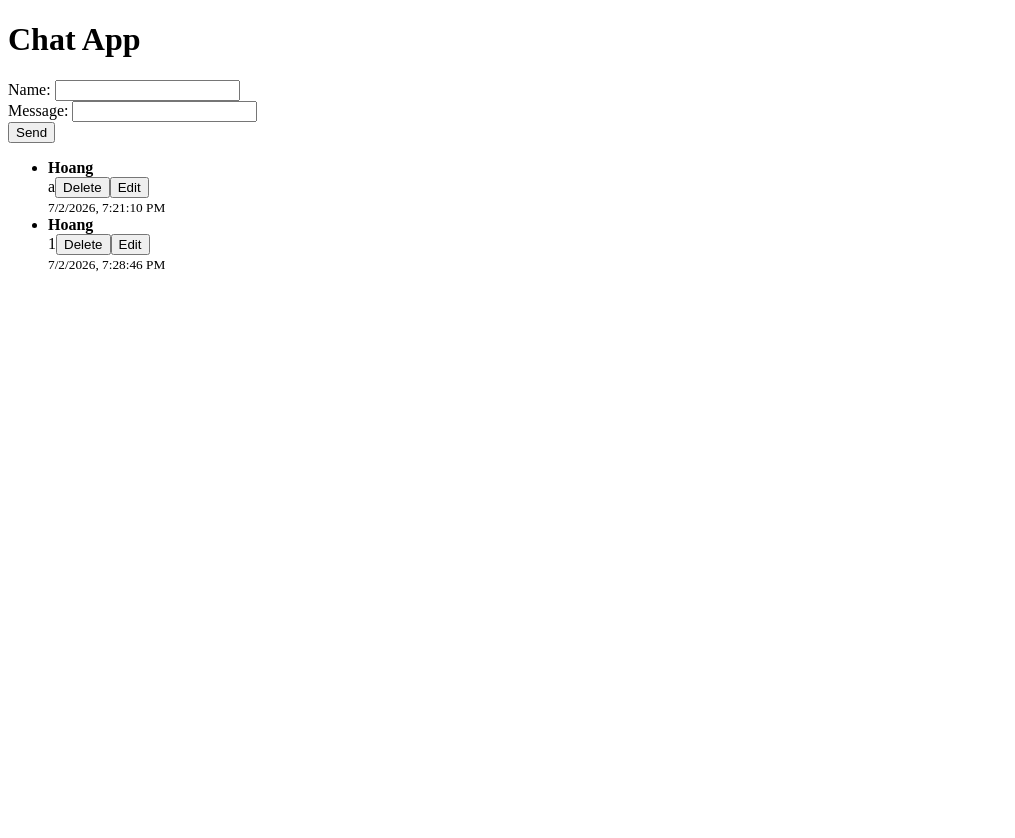
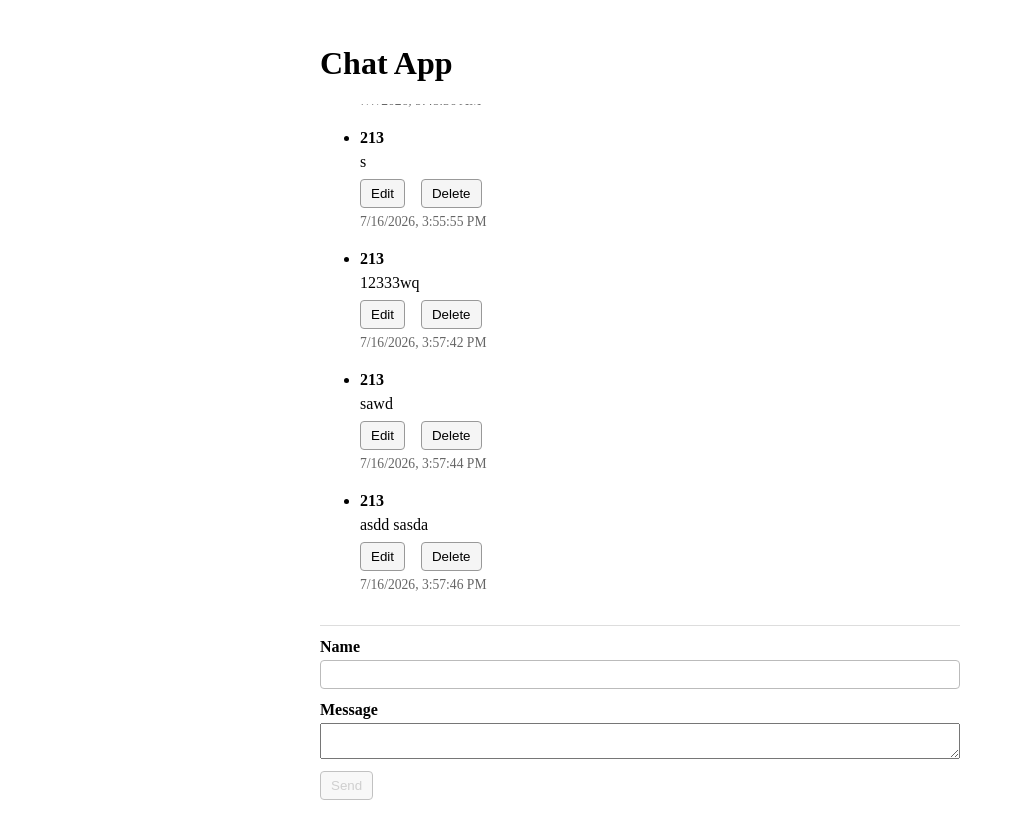
Before and after one commit to hoanglhh/chat_app_project, a React (Vite) app in the folder my-chat-frontend/: page / in a window 1280 px wide. Shown: the top 838 px of the page, without its empty margins (0-1015 px from the left). Before the commit the page ends 800 px from the top, so only its background shows below. Built offline with nearby package versions, Linux system fonts and the light colour scheme; data requests are answered from the project's data file.

Commit message:
Enhance message editing and form submission
- Allow messages to be edited inline
- Support Enter to send and Shift+Enter for newlines
- Disable sending when content is empty or already sending
- Show feedback while saving and sending
- Improve chat layout and readability

```diff
--- a/my-chat-frontend/components/Message.jsx
+++ b/my-chat-frontend/components/Message.jsx
@@ -1,15 +1,59 @@
-const Message = ({ message, handleDelete, handleEdit }) => {
+import { useState } from "react"
+
+const Message = ({ message, handleDelete, handleEdit, saving }) => {
+  const [isEditing, setIsEditing] = useState(false)
+  const [editedContent, setEditedContent] = useState(message.content)
 
   return (
-    <li>
+    <li className="message">
       <strong>{message.name}</strong>
-      <br />
-      {message.content}
-      <button onClick={() => handleDelete(message.id)}>
-        Delete</button>
-      <button onClick={() => handleEdit(message.id)}>Edit</button>
-      <br />
-      <small>{new Date(message.createdAt).toLocaleString()}</small>
+      {isEditing ? (
+        <div className="message-body">
+          <input
+            value={editedContent}
+            onChange={(event) => setEditedContent(event.target.value)}
+          />
+          <div className="message-actions">
+            <button onClick={() => {
+              if (editedContent.trim() === '') {
+                return
+              }
+
+              handleEdit(message.id, editedContent).then(() => {
+              setIsEditing(false)
+              })
+            }}
+              disabled={saving}>
+              {saving ? 'Saving...' : 'Save'}
+            </button>
+
+            <button onClick={() => {
+              setIsEditing(false)
+              setEditedContent(message.content)
+            }}>
+              Cancel
+            </button>
+          </div>
+        </div>
+      ) : (
+      <div className="message-body">
+        <p>{message.content}</p>
+
+        <div className="message-actions">
+          <button onClick={() => {
+            setIsEditing(true)
+            setEditedContent(message.content)
+          }}>
+            Edit
+          </button>
+
+          <button onClick={() => handleDelete(message.id)}>
+            Delete
+          </button>
+        </div>
+      </div>
+      )}
+      <small className="message-time">{new Date(message.createdAt).toLocaleString()}</small>
     </li>
   )
 }
--- a/my-chat-frontend/components/MessageForm.jsx
+++ b/my-chat-frontend/components/MessageForm.jsx
@@ -1,20 +1,37 @@
-const MessageForm = ({ name, content, addMessage, handleContentChange, handleNameChange }) => {
+const MessageForm = ({ name, content, addMessage, handleContentChange, handleNameChange, sending }) => {
+  const cannotSend = sending || content.trim() === ''
+
+  const handleKeyDown = (event) => {
+    if (event.key === 'Enter' && !event.shiftKey) {
+      event.preventDefault()
+      if (content.trim() === '' || sending) {
+        return
+      }
+      event.currentTarget.form.requestSubmit()
+    }
+  }
 
   return (
     <form onSubmit={addMessage}>
-      <div>
-        Name: <input
+      <div className="form-row">
+        <label htmlFor="name">Name</label>
+        <input
         value={name}
         onChange={handleNameChange}
         />
       </div>
-      <div>
-        Message: <input
+
+      <div className="form-row">
+        <label htmlFor="content">Message</label>
+        <textarea
         value={content}
         onChange={handleContentChange}
+        onKeyDown={handleKeyDown}
         />
       </div>
-      <button type="submit">Send</button>
+      <button type="submit" disabled={cannotSend}>
+        {sending ? 'Sending...' : 'Send'}
+      </button>
     </form>
   )
 }
--- a/my-chat-frontend/components/MessageList.jsx
+++ b/my-chat-frontend/components/MessageList.jsx
@@ -1,11 +1,11 @@
 import Message from "./Message"
 
-const MessageList = ({ messages, handleDelete, handleEdit }) => {
+const MessageList = ({ messages, handleDelete, handleEdit, saving }) => {
   return (
     <ul>
       {messages.map((message) => (
         <Message key={message.id} message={message} handleDelete={handleDelete}
-        handleEdit={handleEdit}/>
+        handleEdit={handleEdit} saving={saving}/>
       ))}
     </ul>
   )
--- a/my-chat-frontend/db.json
+++ b/my-chat-frontend/db.json
@@ -1,18 +1,34 @@
 {
   "messages": [
     {
-      "name": "Hoang",
-      "content": "a",
-      "room": "study",
-      "createdAt": "2026-07-02T19:21:10.815Z",
-      "id": 3
+      "name": "A",
+      "content": "A",
+      "createdAt": "2026-07-07T09:48:36.465Z",
+      "id": 8
     },
     {
-      "name": "Hoang",
-      "content": "1",
-      "room": "study",
-      "createdAt": "2026-07-02T19:28:46.340Z",
-      "id": 6
+      "name": "213",
+      "content": "s",
+      "createdAt": "2026-07-16T15:55:55.611Z",
+      "id": 9
+    },
+    {
+      "name": "213",
+      "content": "12333wq",
+      "createdAt": "2026-07-16T15:57:42.635Z",
+      "id": 10
+    },
+    {
+      "name": "213",
+      "content": "sawd",
+      "createdAt": "2026-07-16T15:57:44.031Z",
+      "id": 11
+    },
+    {
+      "name": "213",
+      "content": "asdd\nsasda",
+      "createdAt": "2026-07-16T15:57:46.613Z",
+      "id": 12
     }
   ]
 }
--- a/my-chat-frontend/src/App.jsx
+++ b/my-chat-frontend/src/App.jsx
@@ -1,4 +1,4 @@
-import { useState, useEffect } from "react"
+import { useState, useEffect, useRef } from "react"
 import MessageForm from "../components/MessageForm"
 import MessageList from "../components/MessageList"
 import messageService from '../services/messages'
@@ -6,13 +6,47 @@ import Notification from '../components/Notification'
 
 const App = () => {
   const [messages, setMessages] = useState([])
-  const [name, setName] = useState('')
   const [content, setContent] = useState('')
   const [notification, setNotification] = useState({ message: null })
+  const [loading, setLoading] = useState(true)
+  const [sending, setSending] = useState(false)
+  const [saving, setSaving] = useState(false)
+  const [name, setName] = useState(() => {
+    return window.localStorage.getItem('chatName') || ''
+  })
+  const messageEndRef = useRef(null)
+
+  const showNotification = (message) => {
+    setNotification({ message })
+
+    setTimeout(() => {
+      setNotification({ message: null })
+    }, 5000)
+  }
 
   useEffect(() => {
-    messageService.getAll().then(initialMessages => setMessages(initialMessages))
-  }, [])
+    messageEndRef.current?.scrollIntoView({ behavior: 'smooth' })
+  }, [messages])
+
+  useEffect(() => {
+
+    messageService.getAll()
+    .then(initialMessages => {
+      setMessages(initialMessages)
+  })
+    .catch(() => {
+      showNotification('Failed to load messages')
+    })
+    .finally(() => {
+      setLoading(false)
+    })
+}, [])
+
+  useEffect(() => {
+    if (name.trim() !== '') {
+      window.localStorage.setItem('chatName', name)
+    }
+  }, [name])
 
   const addMessage = (event) => {
     event.preventDefault()
@@ -27,22 +61,23 @@ const App = () => {
       createdAt: new Date().toISOString(),
     }
 
+    setSending(true)
+
     messageService
     .create(messageObject)
     .then(returnedMessage => {
       setMessages(messages.concat(returnedMessage))
-      setName('')
       setContent('')
     })
     .catch(error => {
       if (error.response && error.response.status === 400) {
-        setNotification({ message: error.response.data.error })
+        showNotification(error.response.data.error)
       } else {
-        setNotification({ message: 'Failed! - Try sending again' })
+        showNotification('Failed to send message')
       }
-      setTimeout(() => {
-        setNotification({ message: null })
-      }, 5000)
+    })
+    .finally(() => {
+      setSending(false)
     })
   }
 
@@ -55,13 +90,10 @@ const App = () => {
       })
       .catch(error => {
         if (error.response && error.response.status === 400) {
-          setNotification({ message: error.response.data.error })
+          showNotification(error.response.data.error)
         } else {
-          setNotification({ message: 'Failed! - Try deleting again' })
+          showNotification('Failed! - Try deleting again')
         }
-        setTimeout(() => {
-          setNotification({ message: null })
-        }, 5000)
       })
     }
   }
@@ -74,11 +106,10 @@ const App = () => {
     setContent(event.target.value)
   }
 
-  const handleEdit = (id) => {
+  const handleEdit = (id, newContent) => {
     const editMessage = messages.find(message => message.id === id)
-    const newContent = window.prompt('Edit this message?', editMessage.content)
 
-    if (newContent === null) {
+    if (newContent.trim() === '') {
       return
     }
 
@@ -87,37 +118,59 @@ const App = () => {
       content: newContent
     }
 
-    if (newContent.trim() === '') {
-      return
-    }
+    setSaving(true)
 
-    messageService
+    return messageService
     .update(id, changedMessage)
     .then(returnedMessage => {
-      setMessages(messages.map(message => message.id === id ? returnedMessage : message))
+      setMessages(messages.map(message =>
+        message.id === id ? returnedMessage : message
+      ))
     })
     .catch(error => {
       if (error.response && error.response.status === 400) {
-        setNotification({ message: error.response.data.error })
+        showNotification(error.response.data.error)
       } else {
-        setNotification({ message: 'This message has already been deleted' })
+        showNotification('This message has already been deleted')
       }
-      setTimeout(() => {
-        setNotification({ message: null })
-      }, 5000)
+    })
+    .finally(() => {
+      setSaving(false)
     })
   }
 
   return (
-    <div>
+    <div className="app">
       <h1>Chat App</h1>
+
       <Notification notification={notification} />
-      <MessageForm addMessage={addMessage}
-      name={name} content={content}
-      handleContentChange={handleContentChange}
-      handleNameChange={handleNameChange}/>
-      <MessageList messages={messages} handleDelete={handleDelete}
-      handleEdit={handleEdit}/>
+
+      <div className="chat-panel">
+        <div className="message-list">
+          {loading ? (
+            <p>Loading messages...</p>
+          ) : (
+            <>
+              <MessageList
+                messages={messages}
+                handleDelete={handleDelete}
+                handleEdit={handleEdit}
+                saving={saving}
+              />
+              <div ref={messageEndRef} />
+            </>
+          )}
+        </div>
+
+        <MessageForm
+          addMessage={addMessage}
+          name={name}
+          content={content}
+          handleContentChange={handleContentChange}
+          handleNameChange={handleNameChange}
+          sending={sending}
+        />
+      </div>
     </div>
   )
 }
--- a/my-chat-frontend/src/index.css
+++ b/my-chat-frontend/src/index.css
@@ -1,6 +1,90 @@
-@import "tailwindcss";
+.app {
+  max-width: 640px;
+  height: 100vh;
+  margin: 0 auto;
+  padding: 16px;
+  display: flex;
+  flex-direction: column;
+}
 
-body {
-  margin: 0;
-  font-family: Inter, ui-sans-serif, system-ui, -apple-system, BlinkMacSystemFont, "Segoe UI", sans-serif;
+.chat-panel {
+  flex: 1;
+  display: flex;
+  flex-direction: column;
+  min-height: 0;
 }
+
+.message-list {
+  flex: 1;
+  overflow-y: auto;
+  min-height: 0;
+  padding-bottom: 12px;
+}
+
+form {
+  border-top: 1px solid #ddd;
+  padding-top: 12px;
+}
+
+form {
+  margin-bottom: 24px;
+}
+
+form div {
+  margin-bottom: 8px;
+}
+
+input {
+  padding: 6px 8px;
+  border: 1px solid #bbb;
+  border-radius: 4px;
+}
+
+button {
+  margin-right: 8px;
+  padding: 6px 10px;
+  border: 1px solid #999;
+  border-radius: 4px;
+  background: #f5f5f5;
+  cursor: pointer;
+}
+
+button:disabled {
+  cursor: not-allowed;
+  opacity: 0.6;
+}
+
+.message {
+  margin-bottom: 20px;
+}
+
+.message-body {
+  margin: 6px 0;
+}
+
+.message-body p {
+  margin: 0 0 8px;
+}
+
+.message-time {
+  display: block;
+  color: #666;
+  font-size: 0.85rem;
+}
+
+.form-row {
+  display: flex;
+  flex-direction: column;
+  margin-bottom: 12px;
+}
+
+.form-row label {
+  margin-bottom: 4px;
+  font-weight: 600;
+}
+
+.message-actions {
+  display: flex;
+  gap: 8px;
+  margin-top: 8px;
+}
--- a/my-chat-frontend/src/main.jsx
+++ b/my-chat-frontend/src/main.jsx
@@ -1,5 +1,6 @@
 import ReactDOM from 'react-dom/client'
 
 import App from './App'
+import './index.css'
 
 ReactDOM.createRoot(document.getElementById('root')).render(<App />)
```
